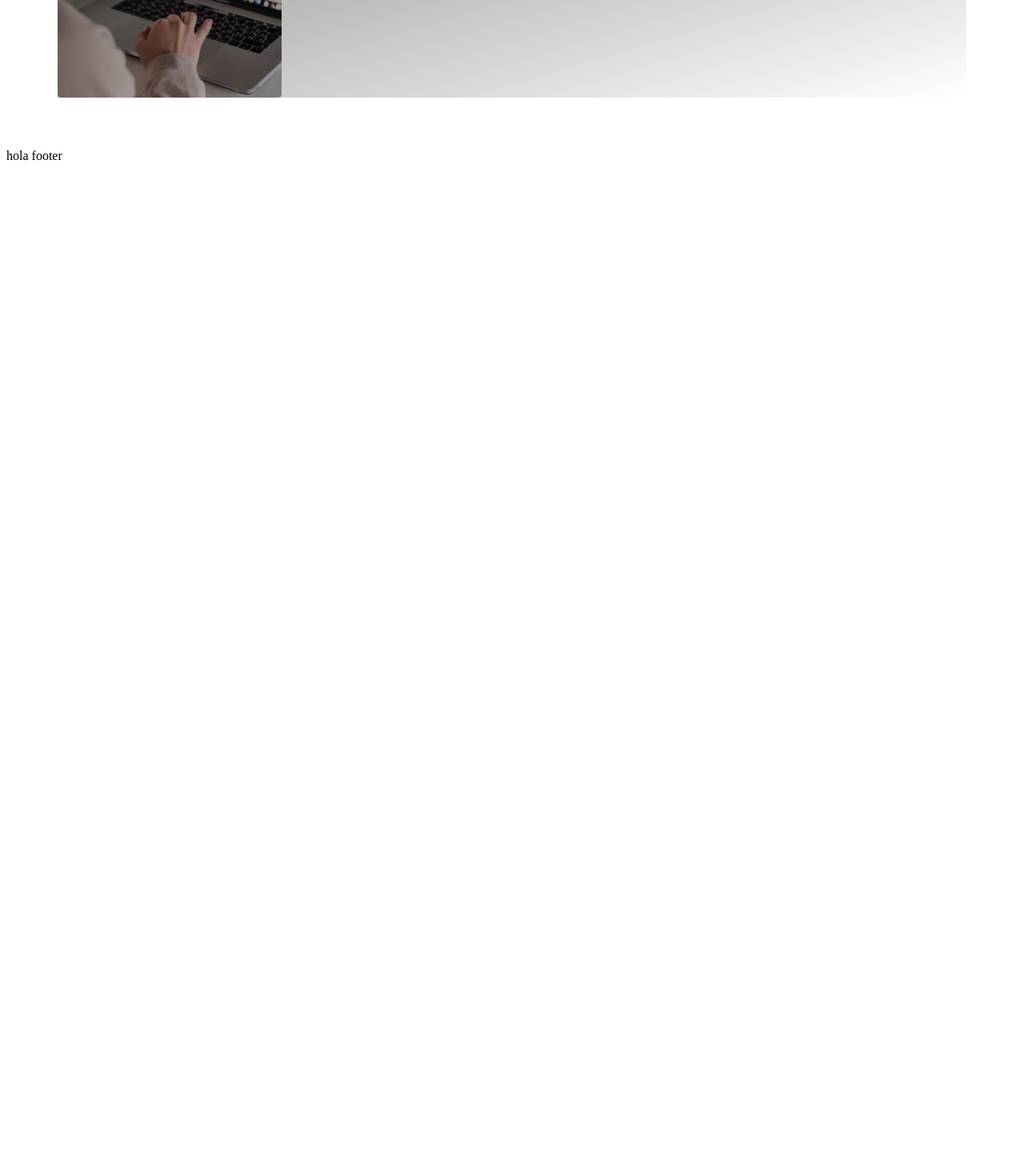
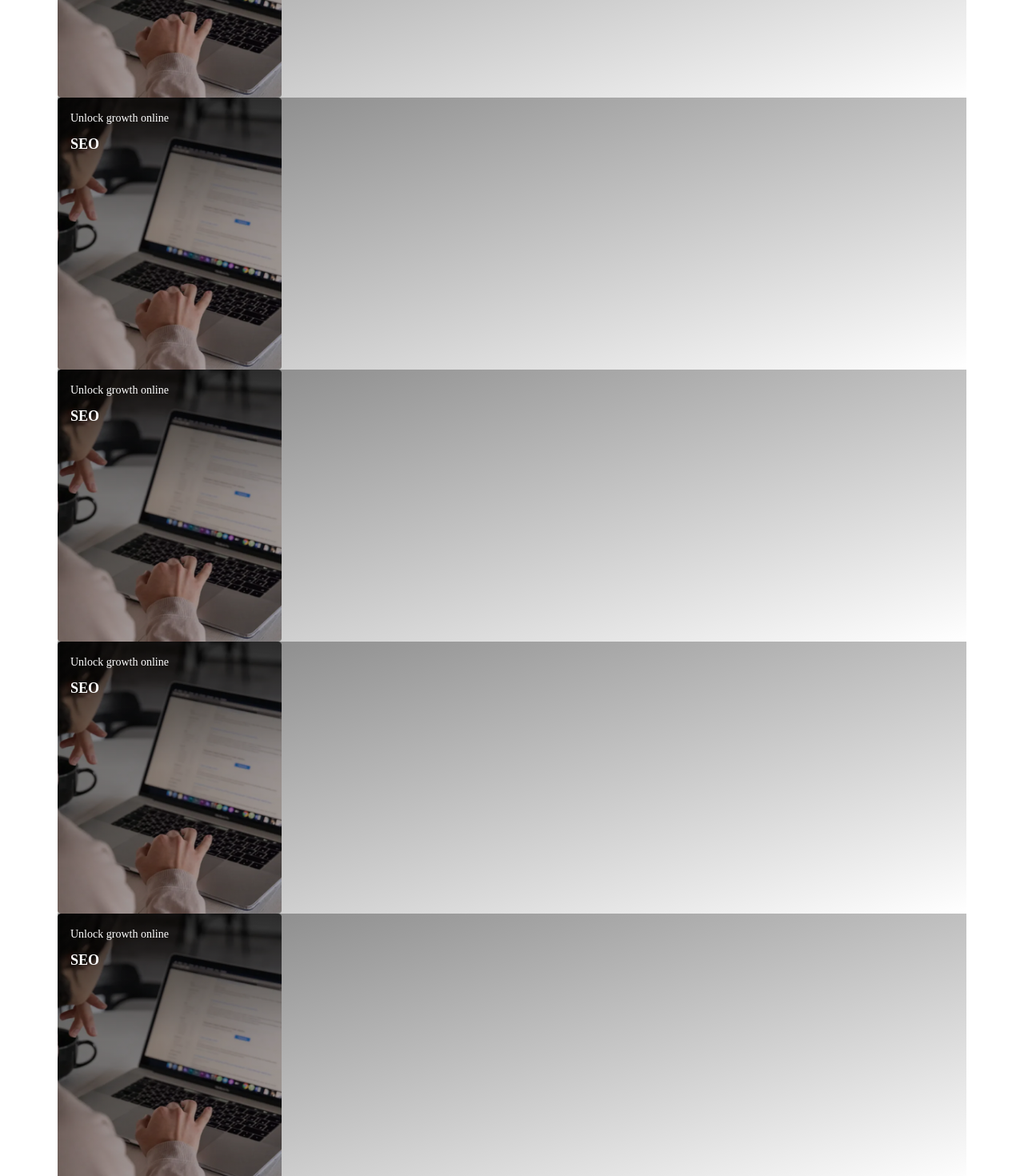
Before and after one commit to AsenjoPablo/next-fiverr-clone, a Next.js app: page / in a window 1280 px wide. Shown: the part 1040-2510 px from the top of the page at 80% size. Before the commit the page ends 1252 px from the top, so only its background shows below. Built offline with nearby package versions, Linux system fonts and the light colour scheme.

Commit message:
minor fixes

```diff
--- a/components/Layout.jsx
+++ b/components/Layout.jsx
@@ -25,7 +25,6 @@ export default function Layout({ children })
             </main>
 
             <footer>
-                hola footer
             </footer>
         </>
     )
--- a/pages/index.jsx
+++ b/pages/index.jsx
@@ -38,6 +38,38 @@ export default function Home() {
               <Image className="h-full" src="/img/services-images/seo.webp" width={280} height={340} alt="seo" />
               <div className="service__backdrop"></div>
             </div>
+            <div className="service__image">
+              <div className="service__text">
+                <span className="service__text__subtitle">Unlock growth online</span>
+                <span className="service__text__title">SEO</span>
+              </div>
+              <Image className="h-full" src="/img/services-images/seo.webp" width={280} height={340} alt="seo" />
+              <div className="service__backdrop"></div>
+            </div>
+            <div className="service__image">
+              <div className="service__text">
+                <span className="service__text__subtitle">Unlock growth online</span>
+                <span className="service__text__title">SEO</span>
+              </div>
+              <Image className="h-full" src="/img/services-images/seo.webp" width={280} height={340} alt="seo" />
+              <div className="service__backdrop"></div>
+            </div>
+            <div className="service__image">
+              <div className="service__text">
+                <span className="service__text__subtitle">Unlock growth online</span>
+                <span className="service__text__title">SEO</span>
+              </div>
+              <Image className="h-full" src="/img/services-images/seo.webp" width={280} height={340} alt="seo" />
+              <div className="service__backdrop"></div>
+            </div>
+            <div className="service__image">
+              <div className="service__text">
+                <span className="service__text__subtitle">Unlock growth online</span>
+                <span className="service__text__title">SEO</span>
+              </div>
+              <Image className="h-full" src="/img/services-images/seo.webp" width={280} height={340} alt="seo" />
+              <div className="service__backdrop"></div>
+            </div>
           </div>
         </div>
       </section>
```
